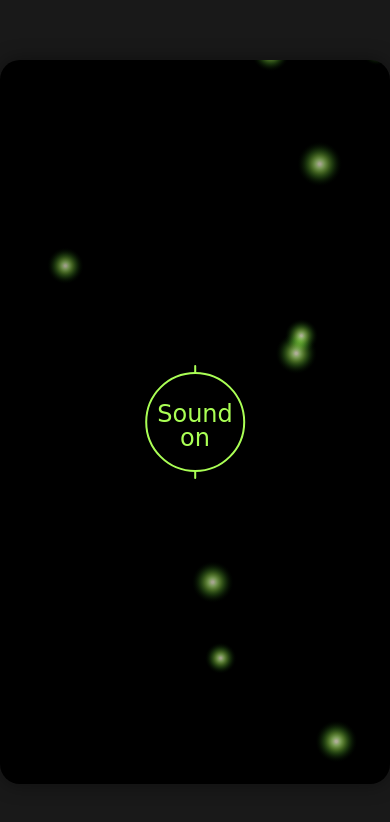
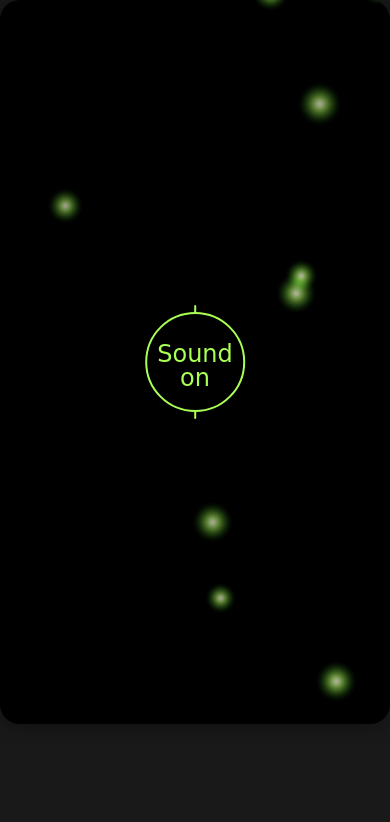
Before and after one commit to maltehueckstaedt/chernoff_faces, a plain HTML site: page docs/index.html in a window 390 px wide. Drawn offline with nearby package versions, Linux system fonts and the light colour scheme; a web font is replaced by a local one.

Commit message:
fix: change iphone frame position to absolute for better layout

```diff
--- a/docs/css/style.css
+++ b/docs/css/style.css
@@ -24,7 +24,10 @@ html, body {
 #iphone-frame {
   width: 390px;
   height: 724px;
-  position: relative;
+  position: absolute;
+  top: 0;
+  left: 50%;
+  transform: translateX(-50%);
   background-color: black;
   overflow: hidden;
   border-radius: 20px;
@@ -34,6 +37,7 @@ html, body {
   justify-content: center;
   padding-bottom: env(safe-area-inset-bottom);
 }
+
 
 /* Animation-Container */
 .container {
```
